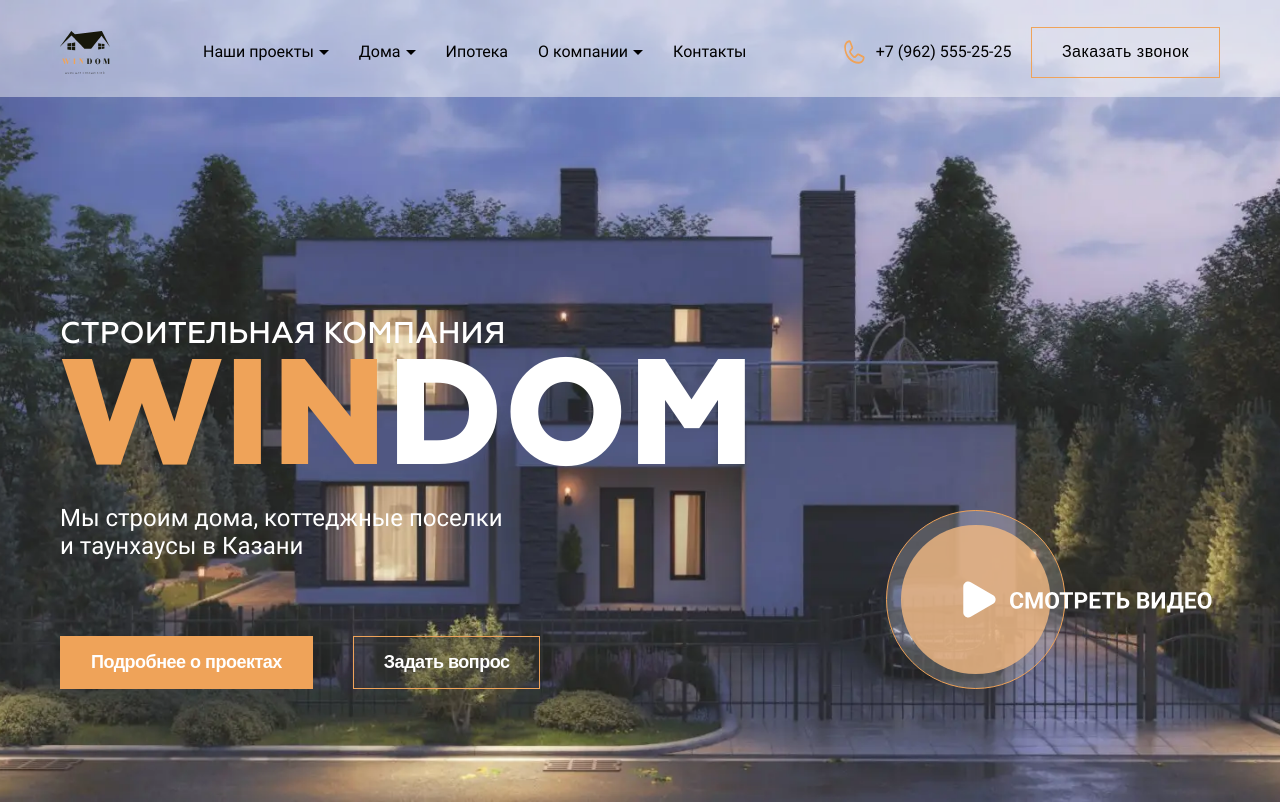
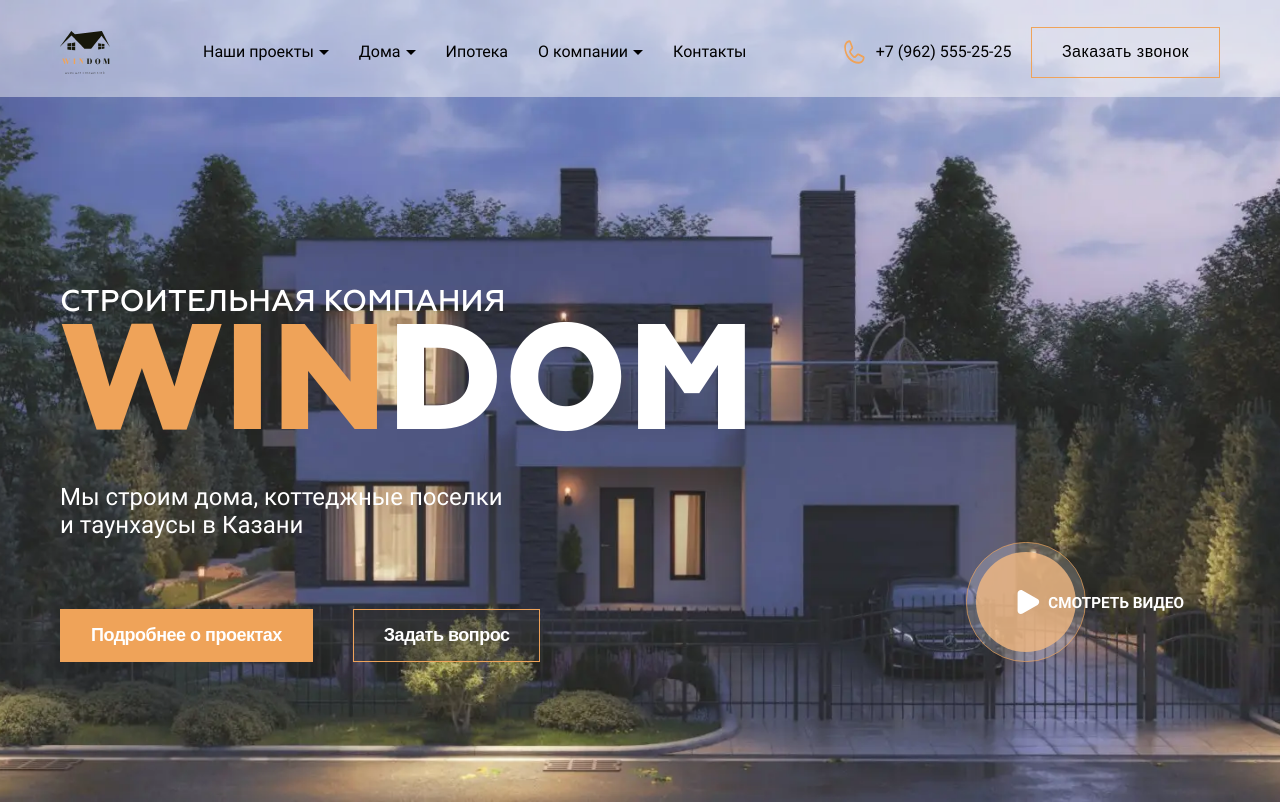
Before and after one commit to Dmitry1964/windom, a React (Vite) app: page / in a window 1280 px wide. Built offline with nearby package versions, Linux system fonts and the light colour scheme.

Commit message:
Добавляет banner-main version 1280dpi

```diff
--- a/src/widgets/banner-main-page/ui/banner-main-page.module.scss
+++ b/src/widgets/banner-main-page/ui/banner-main-page.module.scss
@@ -45,6 +45,10 @@
 .banner_main__content {
   align-self: flex-end;
   margin-bottom: 11.3rem;
+
+  @include vp-1679 {
+    margin-bottom: 14rem;
+  }
 }
 
 .banner_main__title {
@@ -52,6 +56,7 @@
   grid-column-end: 2;
   grid-row-start: 1;
   grid-row-end: 2;
+
 }
 
 .banner_main__title {
@@ -66,8 +71,12 @@
 
 [id='banner-title'] {
   display: block;
-  margin-bottom: -67px;
+  margin-bottom: -6.7rem;
   // transform: translateY(0);
+
+  @include vp-1679 {
+    margin-bottom: -7rem;
+  }
 }
 
 [id='win'],
@@ -76,6 +85,10 @@
   color: $color-default-white;
   text-transform: uppercase;
   font-weight: 800;
+
+  @include vp-1679 {
+    margin-bottom: 1rem;
+  }
 }
 
 [id='win'] {
@@ -87,6 +100,10 @@
   color: $color-default-white;
   margin: -6px 0 0 ;
   padding: 0;
+
+  @include vp-1679 {
+    margin: 8px 0 70px;
+  }
 }
 
 .banner_main__buttons {
@@ -98,8 +115,21 @@
 }
 
 .banner_main__link {
+  display: flex;
   justify-self: flex-end;
   grid-row-start: 1;
   grid-row-end: 3;
   margin-right: 6px;
+
+  @include vp-1679 {
+    margin-right: 35px;
+  }
+
+  & img {
+    @include vp-1679 {
+      @include size-height(120px, 180px, $vp-1280, $vp-1680);
+      align-self: flex-end;
+      }
+
+  }
 }
--- a/src/widgets/banner-main-page/ui/banner-main-page.tsx
+++ b/src/widgets/banner-main-page/ui/banner-main-page.tsx
@@ -49,7 +49,7 @@
                   <Button options={ButtonMods.Question}>Задать вопрос</Button>
                 </div>
                 <a href="#" className={cls.banner_main__link}>
-                  <img src="content/svg/video-link.svg" width={328} height={180} alt="Воспроизвести видео" />
+                  <img src="content/svg/video-link.svg" alt="Воспроизвести видео" />
                 </a>
               </div>
             </div>
```
